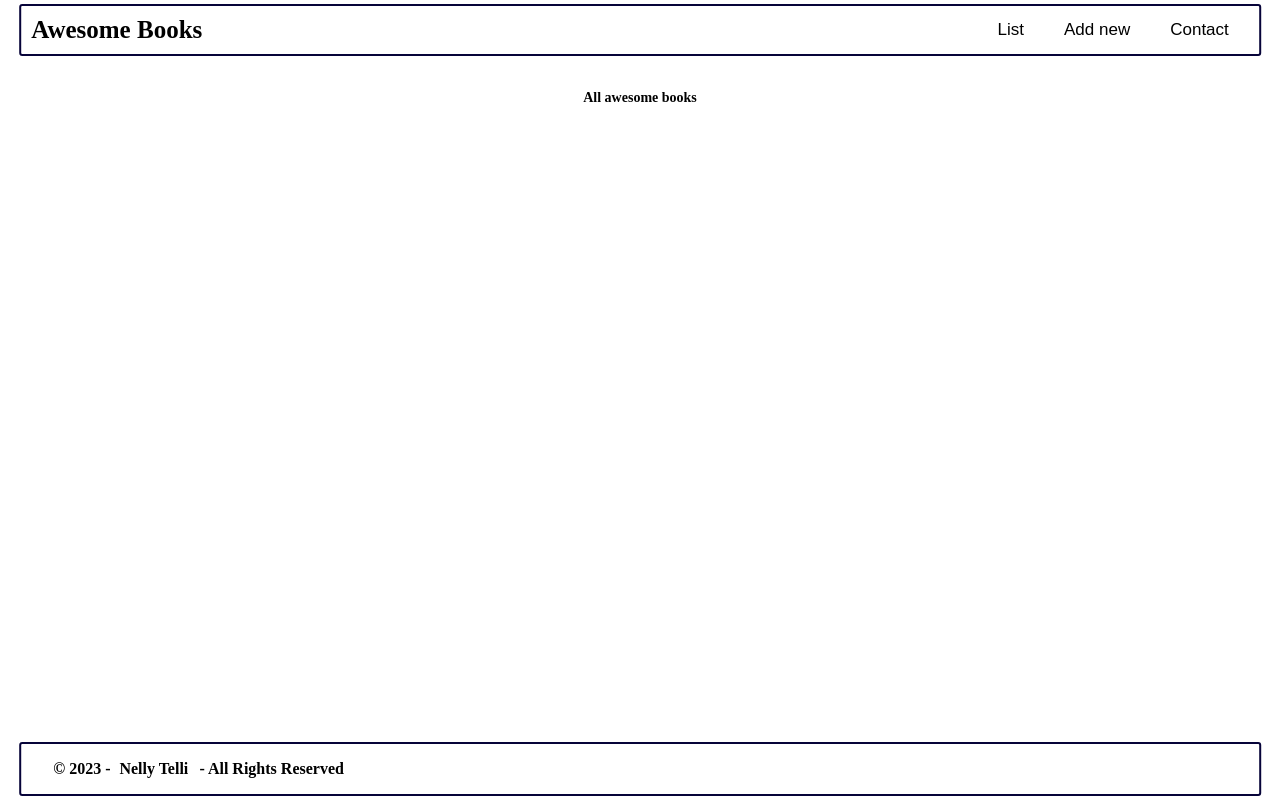
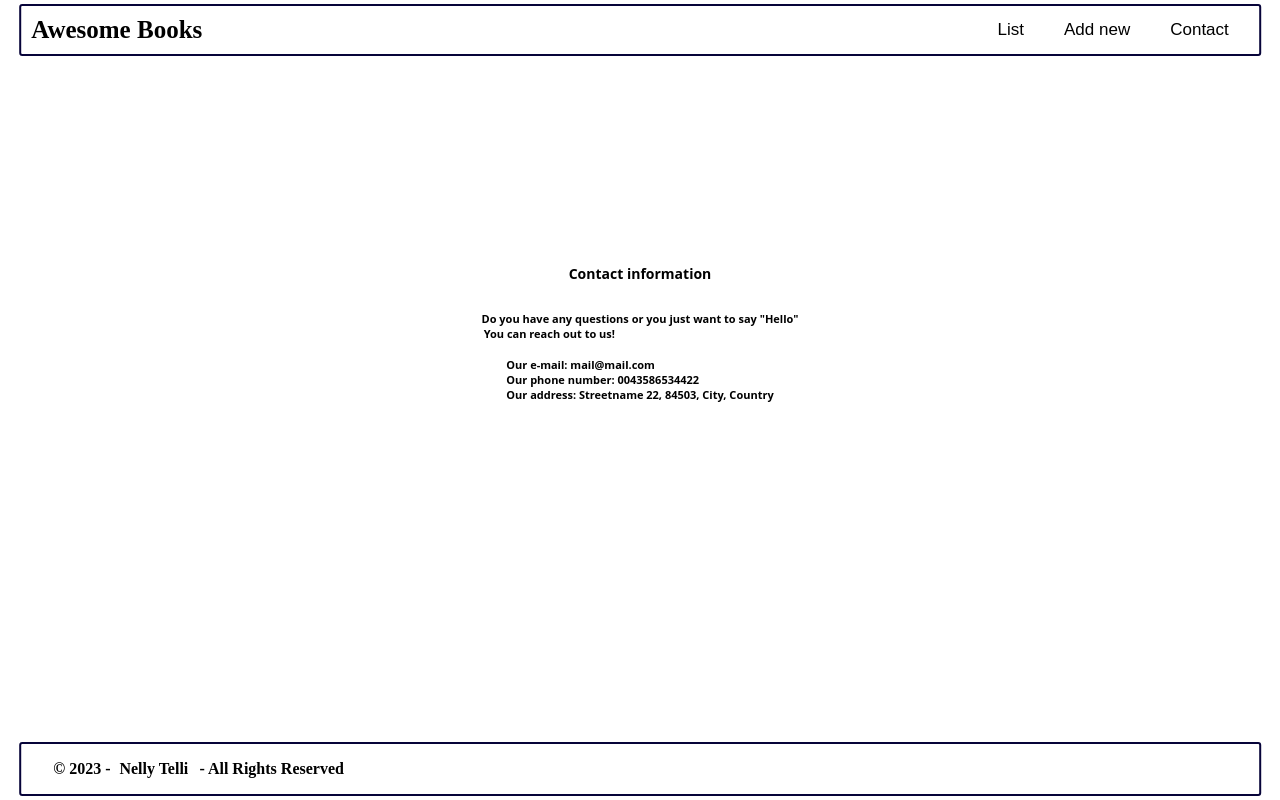
Before and after one commit to lily4178993/awesome-books-2, a website: page index.html in a window 1280 px wide. Drawn offline with Linux system fonts and the light colour scheme; a web font is replaced by a local one.

Commit message:
Styled contact section

```diff
--- a/css/index.css
+++ b/css/index.css
@@ -131,6 +131,7 @@ h1 { font-size: 2.5rem; }
   top: 22%;
   left: 50%;
   transform: translate(-50%, -20%);
+  font-family: var(--fontfamily-body);
   font-size: var(--fontsize-body-3);
 }
 
@@ -139,6 +140,21 @@ h1 { font-size: 2.5rem; }
   font-size: var(--fontsize-body-2);
   text-align: center;
   margin: 1em 1em 2em 1em;
+}
+
+/* ---------------------------------*\
+    #SECTION CONTACT
+\*--------------------------------- */
+.section-container.active#contact-section {
+  display: flex;
+  flex-direction: column;
+  justify-content: center;
+  align-items: center;
+  font-weight: var(--fontweight-bold);
+}
+
+#contact-section ul {
+  margin-top: 1.5em;
 }
 
 /* ---------------------------------*\
--- a/index.html
+++ b/index.html
@@ -25,7 +25,7 @@
     </header>
     <main>
         <!-- global book container -->
-        <section class="section-container active " id="book-section">
+        <section class="section-container " id="book-section">
             <h2>All awesome books</h2>
             <div class="books-container" id="books-container"></div>
         </section>
@@ -41,7 +41,7 @@
             </form>
         </section>
         <!-- contact section -->
-        <section class="section-container" id="contact-section">
+        <section class="section-container active " id="contact-section">
             <h2>Contact information</h2>
             <p>Do you have any questions or you just want to say "Hello" <br> &ThinSpace;You can reach out to us!</p>
             <ul>
```
